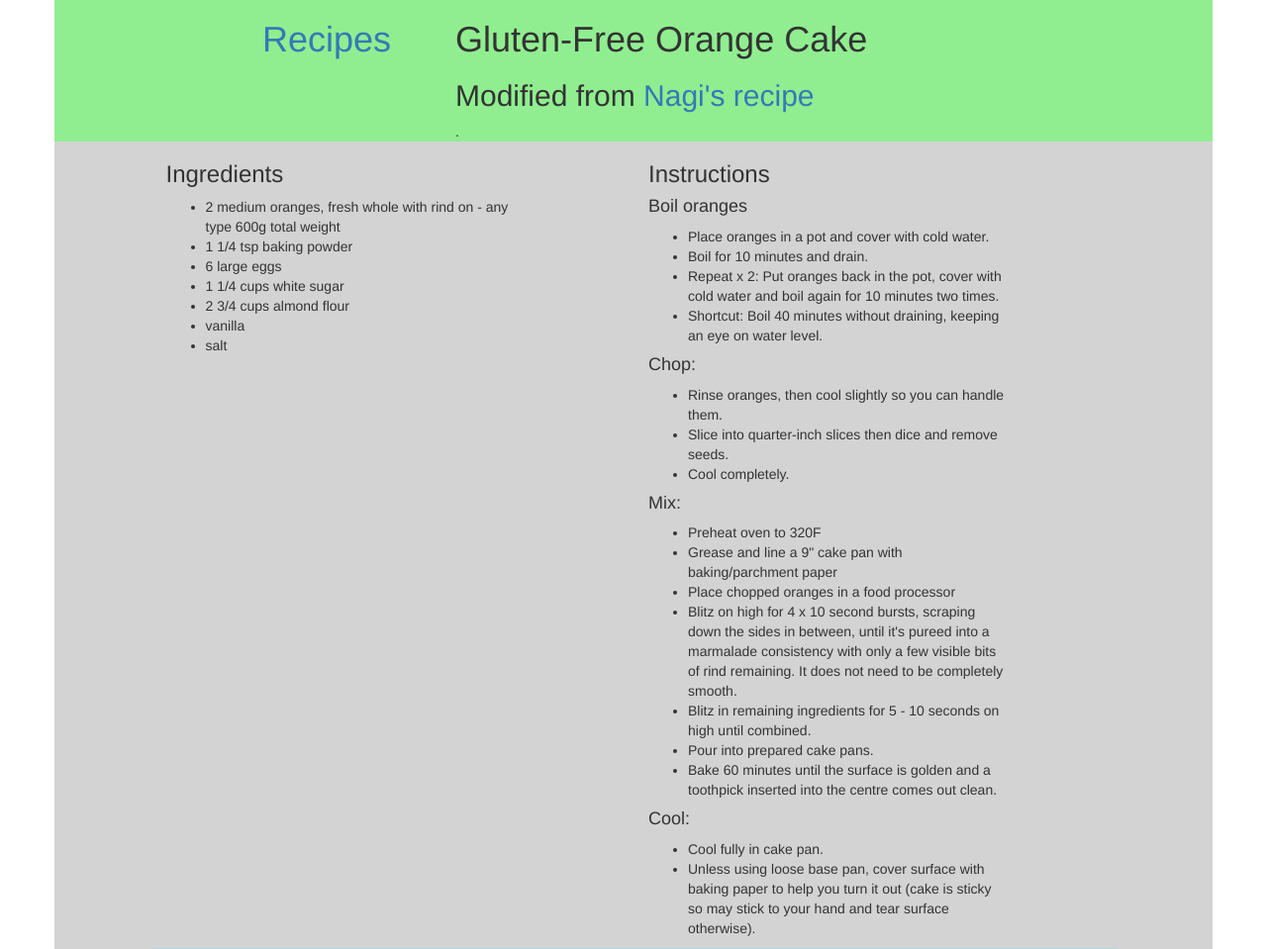
After one commit to kesterallen/surlyfritter-python3, a Flask app: page /recipes/orange-cake in a window 1280 px wide. The commit adds this page. Shown: the top 959 px of the page at 99% size. Run offline with Flask 2, Linux system fonts and the light colour scheme; some libraries are stand-ins or nearby versions.

Commit message:
Orange cake recipe

```diff
--- a/surlyfritter/recipes.py
+++ b/surlyfritter/recipes.py
@@ -41,6 +41,7 @@ def recipes(name=None):
         'dutch-baby': 'dutch_baby.html',
         'dutchbaby': 'dutch_baby.html',
         'cookies': 'chocolate_chip_cookies.html',
+        'orange-cake': 'orange_cake.html',
     }
     if name not in names:
         abort(404, f"404: recipe {name} not found")
--- /dev/null
+++ b/surlyfritter/templates/recipes/orange_cake.html
@@ -0,0 +1,59 @@
+{% extends 'recipes/recipe_base.html' %}
+
+{% block headline %}
+  <h1>Gluten-Free Orange Cake</h1>
+  <h2>Modified from <a href="https://www.recipetineats.com/flourless-orange-cake">Nagi's recipe</a></h2>.
+{% endblock %}
+
+{% block ingredients%}
+  <h3>Ingredients</h3>
+  <ul>
+    <li>2 medium oranges, fresh whole with rind on - any type 600g total weight</li>
+    <li>1 1/4 tsp baking powder</li>
+    <li>6 large eggs</li>
+    <li>1 1/4 cups white sugar</li>
+    <li>2 3/4 cups almond flour</li>
+    <li>vanilla</li>
+    <li>salt</li>
+  </ul>
+{% endblock %}
+
+
+{% block instructions %}
+  <h3>Instructions</h3>
+  <h4>Boil oranges</h4>
+  <ul>
+    <li>Place oranges in a pot and cover with cold water.</li>
+    <li>Boil for 10 minutes and drain.</li>
+    <li>Repeat x 2: Put oranges back in the pot, cover with cold water and boil again for 10 minutes two times.</li>
+    <li>Shortcut: Boil 40 minutes without draining, keeping an eye on water level.</li>
+  </ul>
+
+  <h4>Chop:</h4>
+  <ul>
+    <li>Rinse oranges, then cool slightly so you can handle them.</li>
+    <li>Slice into quarter-inch slices then dice and remove seeds.</li>
+    <li>Cool completely.</li>
+  </ul>
+
+  <h4>Mix:</h4>
+  <ul>
+    <li>Preheat oven to 320F</li>
+    <li>Grease and line a 9" cake pan with baking/parchment paper</li>
+    <li>Place chopped oranges in a food processor</li>
+    <li>Blitz on high for 4 x 10 second bursts, scraping down the sides in between, until it's pureed into a marmalade consistency with only a few visible bits of rind remaining. It does not need to be completely smooth.</li>
+    <li>Blitz in remaining ingredients for 5 - 10 seconds on high until combined.</li>
+    <li>Pour into prepared cake pans.</li>
+    <li>Bake 60 minutes until the surface is golden and a toothpick inserted into the centre comes out clean.</li>
+  </ul>
+
+  <h4>Cool: </h4>
+  <ul>
+    <li>Cool fully in cake pan.</li>
+    <li>Unless using loose base pan, cover surface with baking paper to help you turn it out (cake is sticky so may stick to your hand and tear surface otherwise).</li>
+  </ul>
+{% endblock %}
+
+{% block photos %}
+  <img class="img-responsive" src="/images/orange_cake.jpg">
+{% endblock %}
--- a/surlyfritter/templates/recipes/pancake_recipe_simple.html
+++ b/surlyfritter/templates/recipes/pancake_recipe_simple.html
@@ -31,7 +31,7 @@
     <li>Carefully turn over pancake when bubbles appear on top. Batter will not bubble through much since it is extra-thick</li>
   </ul>
 
-  <img width="75%" src="http://kesterallen.com/images/pancakes.jpg">
+  <img width="75%" src="/images/pancakes.jpg">
 
 </body>
 
--- a/surlyfritter/templates/recipes/recipes.html
+++ b/surlyfritter/templates/recipes/recipes.html
@@ -48,7 +48,7 @@
   <h3><a href="https://smittenkitchen.com/2008/07/herbed-summer-squash-and-potato-torte/">Summer Squash and Potato Torte</a></h3>
 
   <h2>Dessert</h2>
-  <h3><a href="https://www.recipetineats.com/flourless-orange-cake">Gluten-Free Orange Cake</a></h3>
+  <h3><a href="/recipes/orange-cake">Gluten-Free Orange Cake</a></h3>
   <h3><a href="/recipes/cookies">Best Chocolate Chip Cookie</a></h3>
   <h3><a href="https://vintagekitchennotes.com/plum-tart/print/12236/">Shortbread Nut Crust Plum Tart</a></h3>
   <h3><a href="https://www.nytimes.com/2005/09/21/dining/recipe-original-plum-torte.html">NY Times Plum Torte</a></h3>
```
Also changed, not shown: 1 other file.
